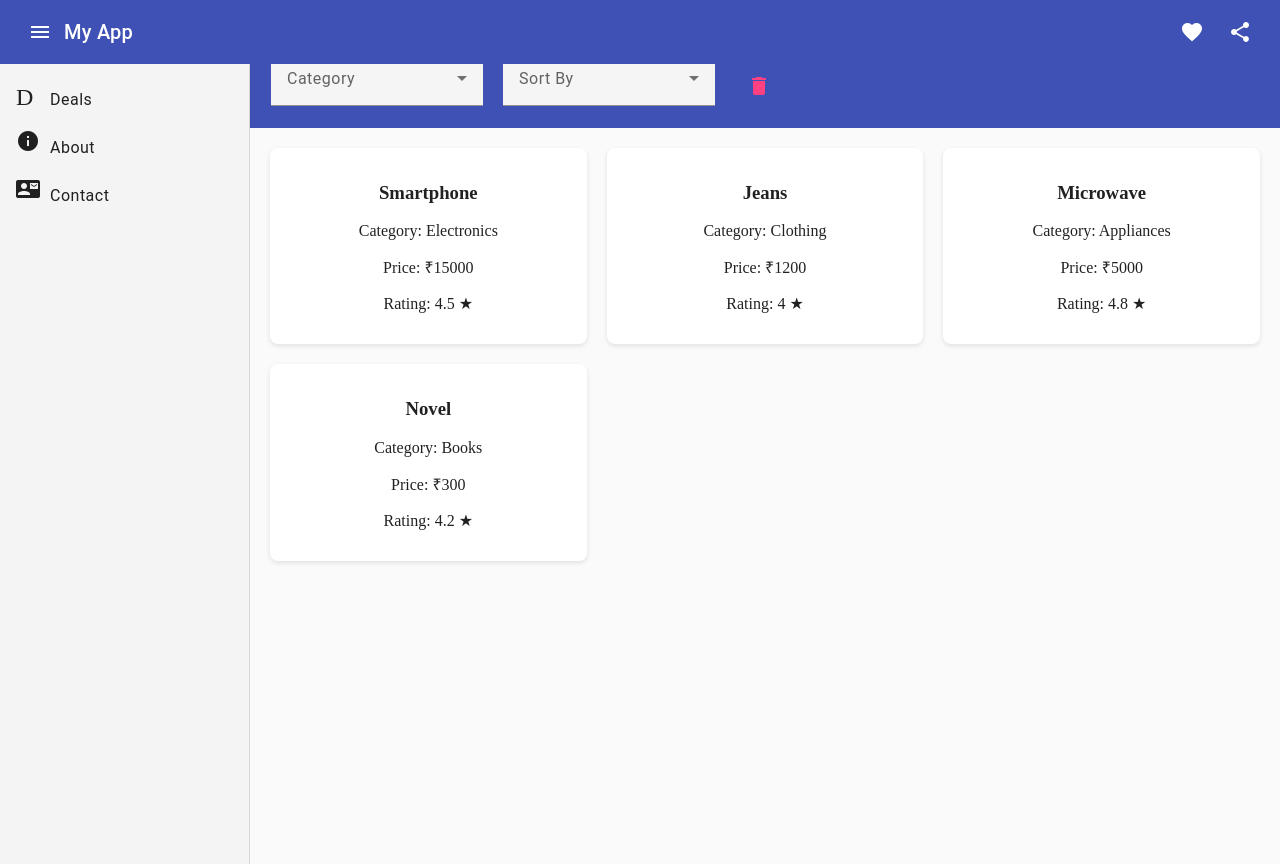
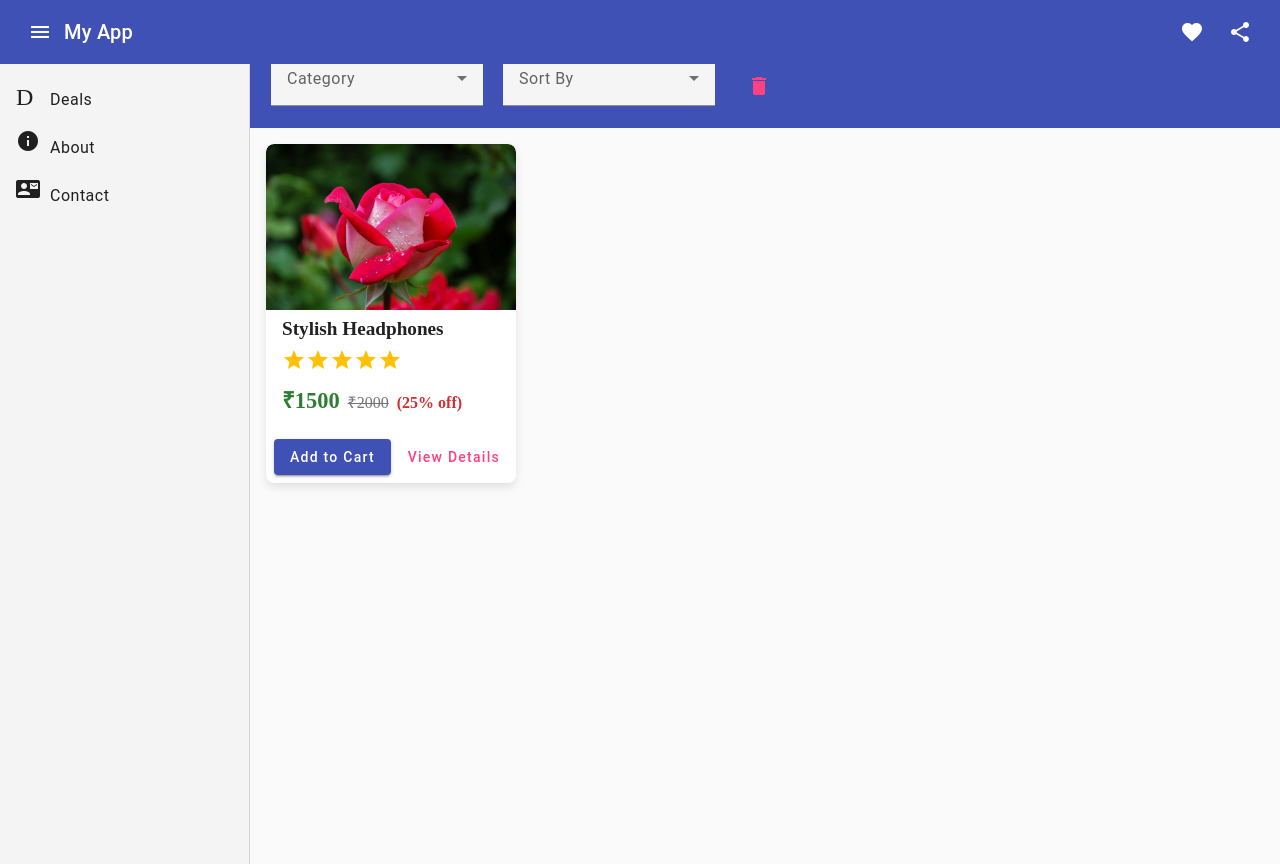
Before and after one commit to metam0rph/buy-right, an Angular app in the folder br_frontend/: page /deals in a window 1280 px wide. Built offline with nearby package versions, Linux system fonts and the light colour scheme.

Commit message:
card layout changes

```diff
--- a/br_frontend/angular.json
+++ b/br_frontend/angular.json
@@ -36,6 +36,11 @@
               {
                 "glob": "**/*",
                 "input": "public"
+              },
+              {
+                "glob": "**/*",
+                "input": "src/assets",
+                "output": "/assets"
               }
             ],
             "styles": [
--- a/br_frontend/src/app/app.module.ts
+++ b/br_frontend/src/app/app.module.ts
@@ -22,6 +22,7 @@ import { MatInputModule } from '@angular/material/input';
 import { MatSelectModule } from '@angular/material/select';
 import { FormsModule } from '@angular/forms';
 import { CardLayoutComponent } from './deals/card-layout/card-layout.component';
+import { MatCardModule } from '@angular/material/card';
 
 @NgModule({
   declarations: [
@@ -47,7 +48,8 @@ import { CardLayoutComponent } from './deals/card-layout/card-layout.component';
     MatFormFieldModule,
     MatInputModule,
     MatSelectModule,
-    FormsModule
+    FormsModule,
+    MatCardModule,
   ],
   exports: [
     MatToolbarModule,
--- a/br_frontend/src/app/deals/card-layout/card-layout.component.html
+++ b/br_frontend/src/app/deals/card-layout/card-layout.component.html
@@ -1,8 +1,18 @@
-<div class="product-container">
-  <div class="product-card" *ngFor="let product of filteredProducts">
-    <h3>{{ product.name }}</h3>
-    <p>Category: {{ product.category }}</p>
-    <p>Price: ₹{{ product.price }}</p>
-    <p>Rating: {{ product.rating }} ★</p>
-  </div>
-</div>
+<mat-card class="product-card">
+  <img mat-card-image [src]="product.image" alt="Product image" />
+  <mat-card-content>
+    <h3 class="product-title">{{ product.name }}</h3>
+    <div class="rating">
+      <mat-icon *ngFor="let star of stars">star</mat-icon>
+    </div>
+    <div class="price-info">
+      <span class="price">₹{{ product.discountedPrice }}</span>
+      <span class="original-price">₹{{ product.originalPrice }}</span>
+      <span class="discount">({{ product.discountPercentage }}% off)</span>
+    </div>
+  </mat-card-content>
+  <mat-card-actions>
+    <button mat-raised-button color="primary">Add to Cart</button>
+    <button mat-button color="accent">View Details</button>
+  </mat-card-actions>
+</mat-card>
--- a/br_frontend/src/app/deals/card-layout/card-layout.component.scss
+++ b/br_frontend/src/app/deals/card-layout/card-layout.component.scss
@@ -1,26 +1,71 @@
-.product-container {
-    display: grid;
-    grid-template-columns: repeat(auto-fill, minmax(250px, 1fr));
-    gap: 20px;
-    padding: 20px;
-  }
+// .product-container {
+//     display: grid;
+//     grid-template-columns: repeat(auto-fill, minmax(250px, 1fr));
+//     gap: 20px;
+//     padding: 20px;
+//   }
 
-  @media (max-width: 768px) {
-    .grid-container {
-      grid-template-columns: repeat(2, minmax(150px, 1fr)); /* Adjust column width for mobile */
-    }
-  }
+//   @media (max-width: 768px) {
+//     .product-container {
+//       grid-template-columns: repeat(2, minmax(150px, 1fr)); /* Adjust column width for mobile */
+//     }
+//   }
 
-  @media (max-width: 480px) {
-    .grid-container {
-      grid-template-columns: repeat(2, 1fr); /* Keep two columns even for very small screens */
-    }
-  }
+//   @media (max-width: 480px) {
+//     .product-container {
+//       grid-template-columns: repeat(2, 1fr); /* Keep two columns even for very small screens */
+//     }
+//   }
 
-  .product-card {
-    background: #fff;
-    padding: 15px;
-    border-radius: 8px;
-    box-shadow: 0 2px 5px rgba(0, 0, 0, 0.1);
-    text-align: center;
-  }
+
+.product-card {
+  max-width: 250px;
+  margin: 16px;
+  border-radius: 8px;
+  overflow: hidden;
+  box-shadow: 0px 4px 8px rgba(0, 0, 0, 0.1);
+}
+
+.product-card img {
+  height: 40;
+  object-fit: cover;
+}
+
+.product-card .product-title {
+  font-size: 1.2rem;
+  font-weight: bold;
+  margin: 8px 0;
+}
+
+.rating {
+  color: #ffc107; /* Yellow for stars */
+  margin-bottom: 8px;
+}
+
+.price-info {
+  display: flex;
+  align-items: baseline;
+  gap: 8px;
+}
+
+.price {
+  font-size: 1.4rem;
+  font-weight: bold;
+  color: #2e7d32; /* Green for discounted price */
+}
+
+.original-price {
+  text-decoration: line-through;
+  color: #757575; /* Grey for original price */
+}
+
+.discount {
+  color: #d32f2f; /* Red for discount percentage */
+  font-weight: bold;
+}
+
+mat-card-actions {
+  display: flex;
+  justify-content: space-between;
+  margin-top: 16px;
+}
--- a/br_frontend/src/app/deals/card-layout/card-layout.component.ts
+++ b/br_frontend/src/app/deals/card-layout/card-layout.component.ts
@@ -6,6 +6,21 @@ import { Component, Input } from '@angular/core';
   styleUrl: './card-layout.component.scss'
 })
 export class CardLayoutComponent {
+
   @Input() products: any[] = [];
   @Input() filteredProducts: any[] = [];
+  product = {
+    name: 'Stylish Headphones',
+    image: 'assets/images/flower.jpg', // Replace with product image URL
+    originalPrice: 2000,
+    discountedPrice: 1500,
+    discountPercentage: 25,
+    rating: 4.5,
+  };
+
+  get stars() {
+    const fullStars = Math.floor(this.product.rating);
+    const emptyStars = 5 - fullStars;
+    return new Array(fullStars).fill('full').concat(new Array(emptyStars).fill('empty'));
+  }
 }
```
Also changed, not shown: br_frontend/src/assets/images/flower.jpg (added).
